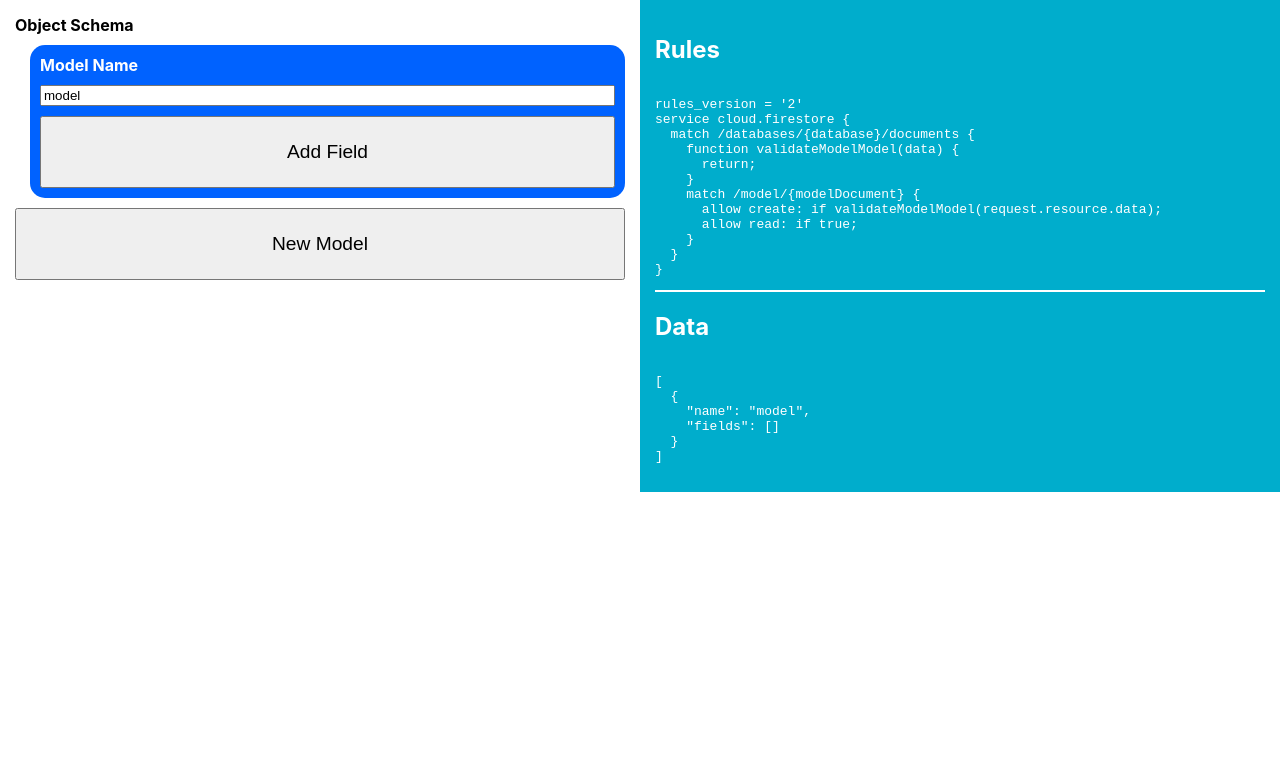
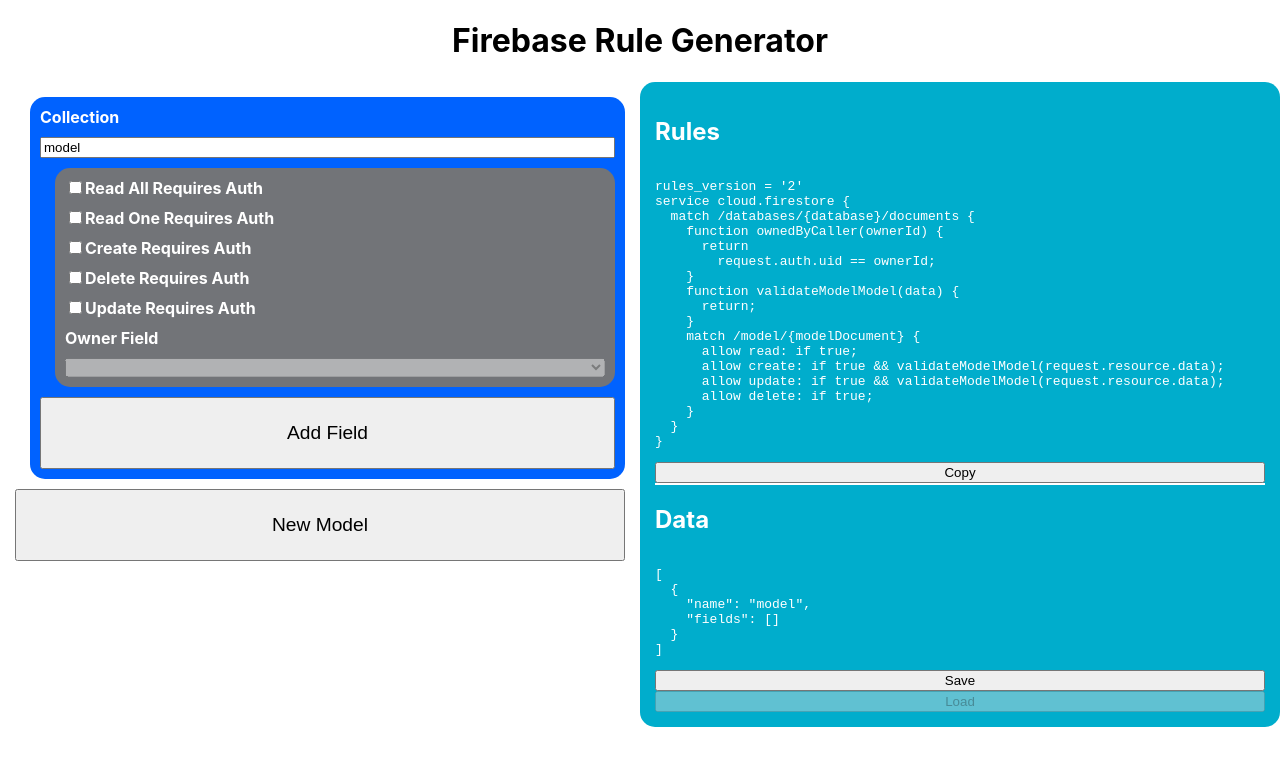
Before and after one commit to deusprogrammer/firebase-rule-generator, a React (Create React App) app: page / in a window 1280 px wide. Both pictures are taken after a click on the button "New Model". Shown: the top 766 px of the page. Built offline with nearby package versions, Linux system fonts and the light colour scheme.

Commit message:
Initial complete

```diff
--- a/src/App.css
+++ b/src/App.css
@@ -1,3 +1,7 @@
+h1 {
+  text-align: center;
+}
+
 .generator-div {
   display: grid;
   grid-template-columns: 1fr 1fr;
@@ -31,6 +35,7 @@
   flex-direction: column;
   background-color: rgb(0, 173, 204);
   color: white;
+  border-radius: 15px;
 }
 
 #generated-rules div {
--- a/src/App.js
+++ b/src/App.js
@@ -1,11 +1,14 @@
 import { useEffect, useState } from 'react';
 import './App.css';
+
+const authCheck = "request.auth != null";
 
 const ruleTemplates = {
     type: (field) => `data.${field.name} is ${field.rules.type}`,
     regex: (field) => `data.${field.name}.matches('${field.rules.regex}')`,
     maxLength: (field) => `data.${field.name}.length <= ${field.rules.maxLength}`,
-    minLength: (field) => `data.${field.name}.length >= ${field.rules.minLength}`
+    minLength: (field) => `data.${field.name}.length >= ${field.rules.minLength}`,
+    canBeEmpty: (field) => `data.${field.name} == ''`
 }
 
 const capitalize = (s) => {
@@ -33,7 +36,7 @@
 
         // Generate rule blocks
         for (let model of schema) {
-            rules += generateRuleBlock(model.name);
+            rules += generateRuleBlock(model);
         }
 
         rules += "\t}\n";
@@ -42,13 +45,18 @@
         setRules(rules);
     }
 
-    const generateRuleBlock = (modelName) => {
-        let functionName = `validate${capitalize(modelName)}Model(request.resource.data)`;
+    const generateRuleBlock = (model) => {
+        let modelName = model.name;
+
+        const functionName = `validate${capitalize(modelName)}Model(request.resource.data)`;
+        const authCheckAndOwnerCheck = `${authCheck} && ownedByCaller(resource.data.${model.ownerField})`;
         let ruleBlock = "";
 
         ruleBlock += `\t\tmatch /${modelName}/{${modelName}Document} {\n`;
-        ruleBlock += `\t\t\tallow create: if ${functionName};\n`;
-        ruleBlock += `\t\t\tallow read: if true;\n`;
+        ruleBlock += `\t\t\tallow read: if ${model.readAllAuthRequired ? authCheck : 'true'};\n`;
+        ruleBlock += `\t\t\tallow create: if ${model.createAuthRequired ? authCheck : 'true'} && ${functionName};\n`;
+        ruleBlock += `\t\t\tallow update: if ${model.updateAuthRequired ? authCheckAndOwnerCheck : 'true'} && ${functionName};\n`;
+        ruleBlock += `\t\t\tallow delete: if ${model.deleteAuthRequired ? authCheckAndOwnerCheck : 'true'};\n`;
         ruleBlock += `\t\t}\n`;
 
         return ruleBlock;
@@ -56,6 +64,12 @@
 
     const generateValidationFunctionBlock = () => {
         let ruleFunctions = "";
+
+        ruleFunctions += "\t\tfunction ownedByCaller(ownerId) {\n";
+		ruleFunctions += "\t\t\treturn\n";
+		ruleFunctions += "\t\t\t\trequest.auth.uid == ownerId;\n";
+		ruleFunctions += "\t\t}\n";
+
         for (let model of schema) {
             ruleFunctions += processModel(model) + "\n";
         }
@@ -72,6 +86,15 @@
                 if (ruleName === "type" && !["string", "number", "boolean", "object", "array"].includes(field.rules.type)) {
                     let subFunction = `validate${capitalize(field.rules.type)}Model(data.${field.name})`;
                     ruleFunction += `${sep} ${subFunction}`;
+                    continue;
+                }
+
+                if (ruleName === "regex" && field.rules.canBeEmpty) {
+                    ruleFunction += `${sep} (${ruleTemplates.canBeEmpty(field)} || ${ruleTemplates.regex(field)})`;
+                    continue;
+                }
+
+                if (ruleName === "canBeEmpty") {
                     continue;
                 }
 
@@ -101,14 +124,10 @@
         }]);
     }
 
-    const updateModelName = (modelIndex, newModelName) => {
-        if (!newModelName) {
-            newModelName = "";
-        }
-
+    const updateModel = (modelIndex, field, value) => {
         let schemaCopy = [...schema];
         let model = {...schema[modelIndex]};
-        model.name = newModelName;
+        model[field] = value;
         schemaCopy[modelIndex] = model;
 
         setSchema(schemaCopy);
@@ -158,14 +177,43 @@
     }, [schema]);
 
     return (
+        <div>
+            <h1>Firebase Rule Generator</h1>
             <div className="generator-div">
                 <div id="generator-form">
-                <label>Object Schema</label>
                     { schema.map((model, modelIndex) => {
                         return (
                             <div className="model">
-                            <label>Model Name</label>
-                            <input value={model.name} onChange={({target: {value: newModelName}}) => {updateModelName(modelIndex, newModelName)}} />
+                                <label>Collection</label>
+                                <input value={model.name} onChange={({target: {value: newModelName}}) => {updateModel(modelIndex, "name", newModelName)}} />
+                                <div className="field">
+                                    <div>
+                                        <input type="checkbox" onChange={({target: {checked}}) => {updateModel(modelIndex, "readAllAuthRequired", checked)}} checked={model.readAllAuthRequired} />
+                                        <label>Read All Requires Auth</label>
+                                    </div>
+                                    <div>
+                                        <input type="checkbox" onChange={({target: {checked}}) => {updateModel(modelIndex, "readOneAuthRequired", checked)}} checked={model.readOneAuthRequired} />
+                                        <label>Read One Requires Auth</label>
+                                    </div>
+                                    <div>
+                                        <input type="checkbox" onChange={({target: {checked}}) => {updateModel(modelIndex, "createAuthRequired", checked)}} checked={model.createAuthRequired} />
+                                        <label>Create Requires Auth</label>
+                                    </div>
+                                    <div>
+                                        <input type="checkbox" onChange={({target: {checked}}) => {updateModel(modelIndex, "deleteAuthRequired", checked)}} checked={model.deleteAuthRequired} />
+                                        <label>Delete Requires Auth</label>
+                                    </div>
+                                    <div>
+                                        <input type="checkbox" onChange={({target: {checked}}) => {updateModel(modelIndex, "updateAuthRequired", checked)}} checked={model.updateAuthRequired} />
+                                        <label>Update Requires Auth</label>
+                                    </div>
+                                    <label>Owner Field</label>
+                                    <select onChange={({target: {value}}) => {updateModel(modelIndex, "ownerField", value)}} value={model.ownerField} disabled={!model.updateAuthRequired && !model.deleteAuthRequired}>
+                                        { model.fields.map(field => {
+                                            return <option>{field.name}</option>
+                                        })}
+                                    </select>
+                                </div>
                                 { model.fields.map((field, fieldIndex) => {
                                     return (
                                         <div className="field">
@@ -186,6 +234,10 @@
                                             <input type="text" onChange={({target: {value}}) => {updateField(modelIndex, fieldIndex, "minLength", value)}} value={field.rules.minLength} />
                                             <label>Max Length</label>
                                             <input type="text" onChange={({target: {value}}) => {updateField(modelIndex, fieldIndex, "maxLength", value)}} value={field.rules.maxLength} />
+                                            <div>
+                                                <input type="checkbox" onChange={({target: {checked}}) => {updateField(modelIndex, fieldIndex, "canBeEmpty", checked)}} checked={field.rules.canBeEmpty} />
+                                                <label>Can be empty</label>
+                                            </div>
                                         </div>
                                     );
                                 })}
@@ -200,11 +252,15 @@
                     <pre>
                         {rules.replaceAll("\t", "  ")}
                     </pre>
+                    <button onClick={() => {navigator.clipboard.writeText(rules.replaceAll("\t", "  "))}}>Copy</button>
                     <div></div>
                     <h2>Data</h2>
                     <pre>
                         {JSON.stringify(schema, null, 2)}
                     </pre>
+                    <button onClick={() => {localStorage.setItem("firebaseSchema", JSON.stringify(schema))}}>Save</button>
+                    <button onClick={() => {setSchema(JSON.parse(localStorage.getItem("firebaseSchema")))}} disabled={!localStorage.getItem("firebaseSchema")}>Load</button>
+                </div>
             </div>
         </div>
     );
```
Lines whose indentation alone changed are shown as unchanged.
